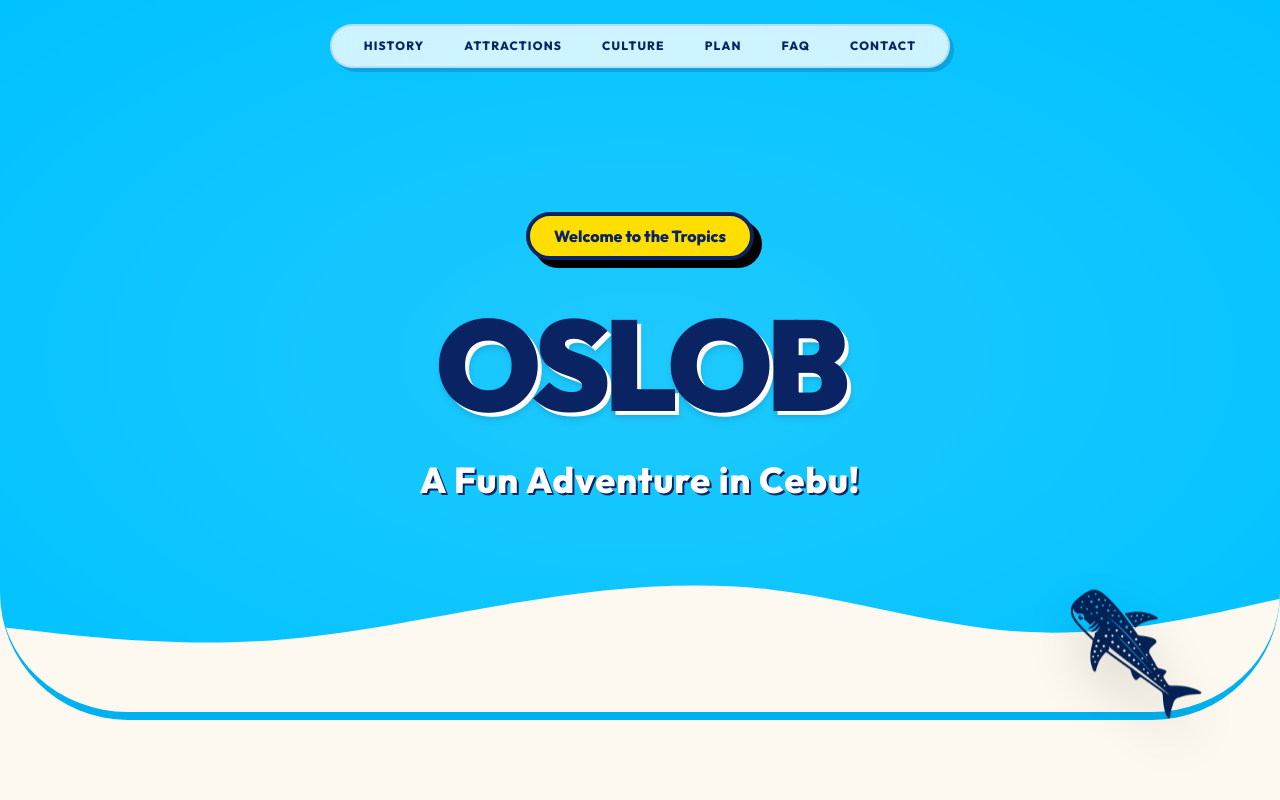
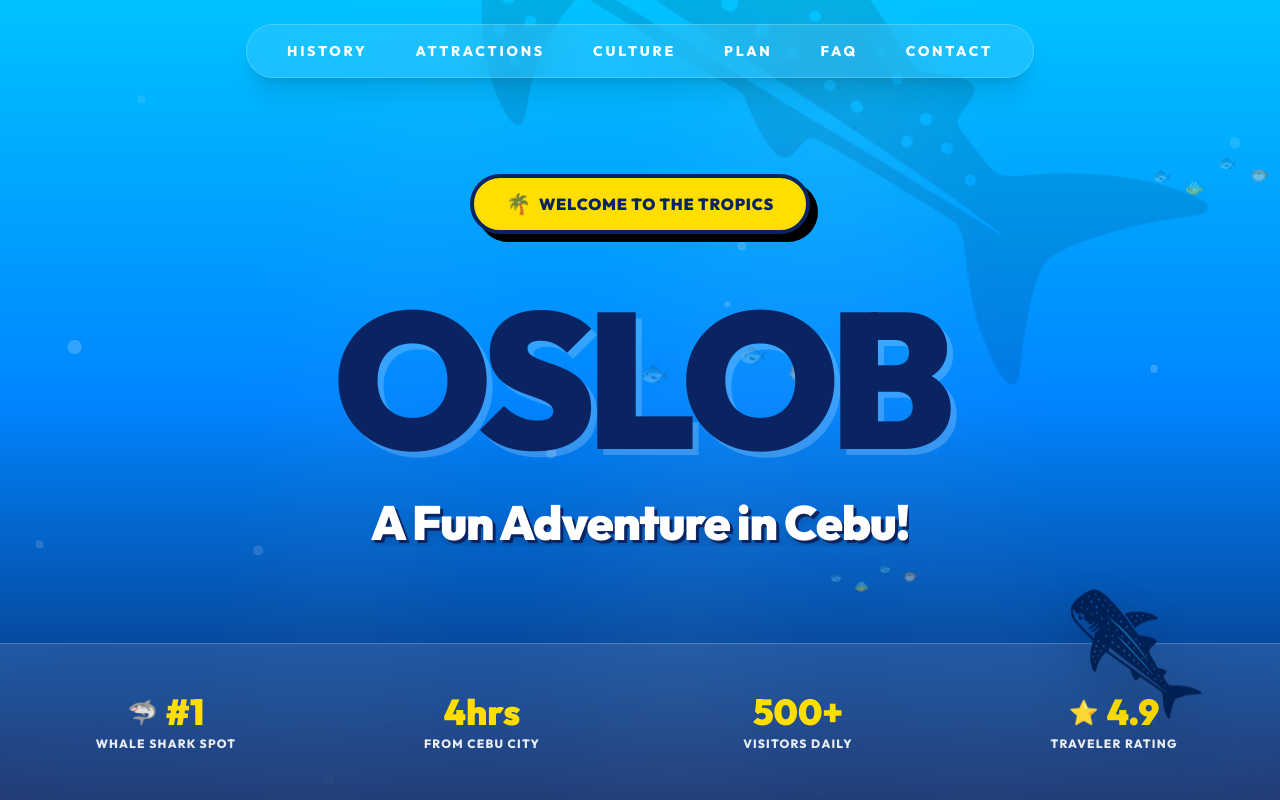
Before and after one commit to hugh-vergara/Oslob-Website, a React (Vite) app: page / in a window 1280 px wide. Shown: the top 800 px of the page. Built offline with nearby package versions, Linux system fonts and the light colour scheme.

Commit message:
landing hero.tsx changed

```diff
--- a/src/components/Header.tsx
+++ b/src/components/Header.tsx
@@ -15,12 +15,12 @@ export default function Header() {
       transition={{ type: "spring", bounce: 0.4, delay: 0.5 }}
       className="fixed top-0 left-0 right-0 z-50 flex justify-center py-6 pointer-events-none"
     >
-      <div className="bg-white/80 backdrop-blur-md px-8 py-3 rounded-full shadow-fun-soft border-2 border-oslob-blue/10 flex gap-6 md:gap-10 pointer-events-auto overflow-x-auto max-w-[90vw] no-scrollbar">
+      <div className="bg-white/10 backdrop-blur-xl px-10 py-4 rounded-full border border-white/20 shadow-xl flex gap-8 md:gap-12 pointer-events-auto overflow-x-auto max-w-[95vw] no-scrollbar">
         {['History', 'Attractions', 'Culture', 'Plan', 'FAQ', 'Contact'].map((item) => (
           <button
             key={item}
             onClick={() => handleScroll(item.toLowerCase())}
-            className="font-bold text-oslob-blue hover:text-oslob-pink transition-colors uppercase tracking-widest text-[10px] md:text-xs whitespace-nowrap"
+            className="font-bold text-white hover:text-oslob-yellow transition-colors uppercase tracking-[0.2em] text-[10px] md:text-sm whitespace-nowrap"
           >
             {item}
           </button>
--- a/src/components/Hero.tsx
+++ b/src/components/Hero.tsx
@@ -1,5 +1,8 @@
 import { motion, useScroll, useTransform } from 'framer-motion';
 import { useRef } from 'react';
+
+// Helper for randomizing bubble/fish properties
+const randomRange = (min: number, max: number) => Math.random() * (max - min) + min;
 
 export default function Hero() {
   const containerRef = useRef<HTMLDivElement>(null);
@@ -8,32 +11,125 @@ export default function Hero() {
     offset: ['start start', 'end start'],
   });
 
-  // Fun, bouncy parallax effects
-  const yText = useTransform(scrollYProgress, [0, 1], ['0%', '200%']);
-  const yBg = useTransform(scrollYProgress, [0, 1], ['0%', '50%']);
+  const yText = useTransform(scrollYProgress, [0, 1], ['0%', '150%']);
+  const yStats = useTransform(scrollYProgress, [0, 1], ['0%', '100%']);
+  const whaleScale = useTransform(scrollYProgress, [0, 1], [1, 1.2]);
+  const whaleXScroll = useTransform(scrollYProgress, [0, 1], ['0%', '10%']);
+
+  // Generate some bubbles
+  const bubbleCount = 20;
+  const bubbles = Array.from({ length: bubbleCount }).map((_, i) => ({
+    id: i,
+    size: randomRange(5, 15),
+    left: randomRange(0, 100),
+    delay: randomRange(0, 10),
+    duration: randomRange(5, 10),
+  }));
+
+  // Generate some schools of fish
+  const fishSchools = [
+    { id: 1, top: '20%', duration: 15, delay: 0, scale: 0.8 },
+    { id: 2, top: '45%', duration: 10, delay: 5, scale: 1.2 },
+    { id: 3, top: '70%', duration: 18, delay: 2, scale: 0.6 },
+  ];
 
   return (
     <section
       ref={containerRef}
-      className="relative w-full h-[90vh] flex items-center justify-center overflow-hidden bg-oslob-cyan rounded-b-[4rem] md:rounded-b-[8rem] border-b-8 border-oslob-blue/10"
+      className="relative w-full h-screen flex flex-col items-center justify-center overflow-hidden bg-gradient-to-b from-[#00C2FF] via-[#0085FF] to-[#0A2463]"
     >
+      {/* Underwater Rays / Light Streaks */}
+      <div className="absolute inset-0 pointer-events-none opacity-20">
+        <div className="absolute top-0 left-1/4 w-32 h-full bg-white/30 blur-3xl transform -skew-x-12 animate-pulse" />
+        <div className="absolute top-0 left-1/2 w-48 h-full bg-white/20 blur-3xl transform rotate-12" />
+        <div className="absolute top-0 right-1/4 w-24 h-full bg-white/40 blur-3xl transform -rotate-12 animate-pulse duration-[4000ms]" />
+      </div>
+
+      {/* Bubbles Animation */}
+      <div className="absolute inset-0 pointer-events-none z-10 overflow-hidden">
+        {bubbles.map((b) => (
+          <motion.div
+            key={b.id}
+            initial={{ y: '110vh', opacity: 0 }}
+            animate={{
+              y: '-20vh',
+              opacity: [0, 0.5, 0],
+              x: [0, 20, -20, 0]
+            }}
+            transition={{
+              duration: b.duration,
+              repeat: Infinity,
+              delay: b.delay,
+              ease: "linear"
+            }}
+            style={{
+              left: `${b.left}%`,
+              width: b.size,
+              height: b.size,
+            }}
+            className="absolute rounded-full bg-white/40 border border-white/20"
+          />
+        ))}
+      </div>
+
+      {/* Swimming Schools of Fish */}
+      {fishSchools.map((s) => (
+        <motion.div
+          key={s.id}
+          initial={{ x: '-20vw' }}
+          animate={{ x: '120vw' }}
+          transition={{
+            duration: s.duration,
+            repeat: Infinity,
+            delay: s.delay,
+            ease: "linear"
+          }}
+          style={{ top: s.top, scale: s.scale }}
+          className="absolute z-10 opacity-40 flex gap-4 pointer-events-none"
+        >
+          <span className="text-xl">🐟</span>
+          <span className="text-xl mt-4">🐠</span>
+          <span className="text-xl -mt-4">🐟</span>
+          <span className="text-xl">🐡</span>
+        </motion.div>
+      ))}
+
+      {/* Gliding Whale Shark Animation */}
       <motion.div
-        style={{ y: yBg }}
-        className="absolute inset-0 w-full h-full opacity-30"
+        style={{ scale: whaleScale, x: whaleXScroll }}
+        className="absolute bottom-1/4 left-0 w-full flex justify-center opacity-10 pointer-events-none z-0"
       >
-        {/* Fun wavy background pattern or sun rays */}
-        <div className="absolute top-[-50%] left-[-50%] w-[200%] h-[200%] bg-[radial-gradient(ellipse_at_center,_var(--tw-gradient-stops))] from-white/40 via-transparent to-transparent animate-spin-slow duration-[30000ms]" />
+        <motion.div
+           animate={{
+             x: [-50, 50, -50],
+             y: [0, 20, 0],
+             rotate: [-6, -4, -6]
+           }}
+           transition={{
+             duration: 20,
+             repeat: Infinity,
+             ease: "easeInOut"
+           }}
+        >
+          <img
+            src="/whale.png"
+            alt="Whale Shark Silhouette"
+            className="w-[120%] max-w-none brightness-0"
+          />
+        </motion.div>
       </motion.div>
 
-      <div className="relative z-20 flex flex-col items-center justify-center text-center px-4">
+      <div className="relative z-20 flex flex-col items-center justify-center text-center px-4 mb-20">
 
+        {/* Yellow Bubbly Badge */}
         <motion.div
            initial={{ scale: 0 }}
            animate={{ scale: 1 }}
            transition={{ type: "spring", bounce: 0.5, duration: 1 }}
-           className="mb-6 px-6 py-2 bg-oslob-yellow text-oslob-blue font-bold rounded-full shadow-fun transform -rotate-3 border-4 border-oslob-blue"
+           className="mb-8 px-8 py-3 bg-[#FFDE00] text-[#0A2463] font-black rounded-full shadow-fun flex items-center gap-2 transform -rotate-1 border-4 border-[#0A2463]"
         >
-          Welcome to the Tropics
+          <span className="text-xl">🌴</span>
+          <span className="uppercase tracking-wider text-sm md:text-base">Welcome to the Tropics</span>
         </motion.div>
 
         <div className="overflow-hidden p-4">
@@ -41,32 +137,59 @@ export default function Hero() {
             initial={{ y: '100%', rotate: 5 }}
             animate={{ y: 0, rotate: 0 }}
             transition={{ type: "spring", bounce: 0.5, duration: 1.2, delay: 0.2 }}
-            className="text-7xl md:text-9xl font-display font-black text-oslob-blue tracking-tighter uppercase drop-shadow-md"
-            style={{ y: yText, textShadow: '4px 4px 0 #FFF' }}
+            className="text-8xl md:text-[12rem] font-display font-black text-[#0A2463] tracking-tighter uppercase"
+            style={{ y: yText, textShadow: '6px 6px 0px rgba(255,255,255,0.2)' }}
           >
             OSLOB
           </motion.h1>
         </div>
-        <div className="overflow-hidden mt-4">
+
+        <div className="overflow-hidden mt-2">
           <motion.p
             initial={{ y: '100%' }}
             animate={{ y: 0 }}
             transition={{ type: "spring", bounce: 0.2, duration: 1, delay: 0.4 }}
-            className="text-2xl md:text-4xl text-white font-bold tracking-wide"
-            style={{ textShadow: '2px 2px 0 #0A2463' }}
+            className="text-2xl md:text-5xl text-white font-black tracking-tight drop-shadow-lg"
+            style={{ textShadow: '3px 3px 0 #0A2463' }}
           >
             A Fun Adventure in Cebu!
           </motion.p>
         </div>
-
       </div>
 
-      {/* Decorative Wave at the bottom */}
-      <div className="absolute bottom-0 w-full">
-        <svg xmlns="http://www.w3.org/2000/svg" viewBox="0 0 1440 320" className="w-full h-auto text-oslob-sand fill-current">
-          <path d="M0,224L48,229.3C96,235,192,245,288,240C384,235,480,213,576,197.3C672,181,768,171,864,181.3C960,192,1056,224,1152,229.3C1248,235,1344,213,1392,202.7L1440,192L1440,320L1392,320C1344,320,1248,320,1152,320C1056,320,960,320,864,320C768,320,672,320,576,320C480,320,384,320,288,320C192,320,96,320,48,320L0,320Z"></path>
-        </svg>
-      </div>
+      {/* Bottom Stats Summary Bar (Glassmorphism) */}
+      <motion.div
+        style={{ y: yStats }}
+        className="absolute bottom-0 w-full bg-white/10 backdrop-blur-2xl border-t border-white/20 py-8 md:py-12 z-30"
+      >
+        <div className="container mx-auto px-6 grid grid-cols-2 md:grid-cols-4 gap-8">
+          <div className="flex flex-col items-center text-center">
+            <div className="flex items-center gap-2 mb-1">
+              <span className="text-2xl">🦈</span>
+              <span className="text-2xl md:text-4xl font-black text-[#FFDE00]">#1</span>
+            </div>
+            <p className="text-white font-bold uppercase tracking-widest text-[10px] md:text-xs opacity-90">Whale Shark Spot</p>
+          </div>
+
+          <div className="flex flex-col items-center text-center">
+            <span className="text-2xl md:text-4xl font-black text-[#FFDE00] mb-1">4hrs</span>
+            <p className="text-white font-bold uppercase tracking-widest text-[10px] md:text-xs opacity-90">From Cebu City</p>
+          </div>
+
+          <div className="flex flex-col items-center text-center">
+            <span className="text-2xl md:text-4xl font-black text-[#FFDE00] mb-1">500+</span>
+            <p className="text-white font-bold uppercase tracking-widest text-[10px] md:text-xs opacity-90">Visitors Daily</p>
+          </div>
+
+          <div className="flex flex-col items-center text-center">
+            <div className="flex items-center gap-2 mb-1">
+              <span className="text-2xl">⭐</span>
+              <span className="text-2xl md:text-4xl font-black text-[#FFDE00]">4.9</span>
+            </div>
+            <p className="text-white font-bold uppercase tracking-widest text-[10px] md:text-xs opacity-90">Traveler Rating</p>
+          </div>
+        </div>
+      </motion.div>
     </section>
   );
 }
```
